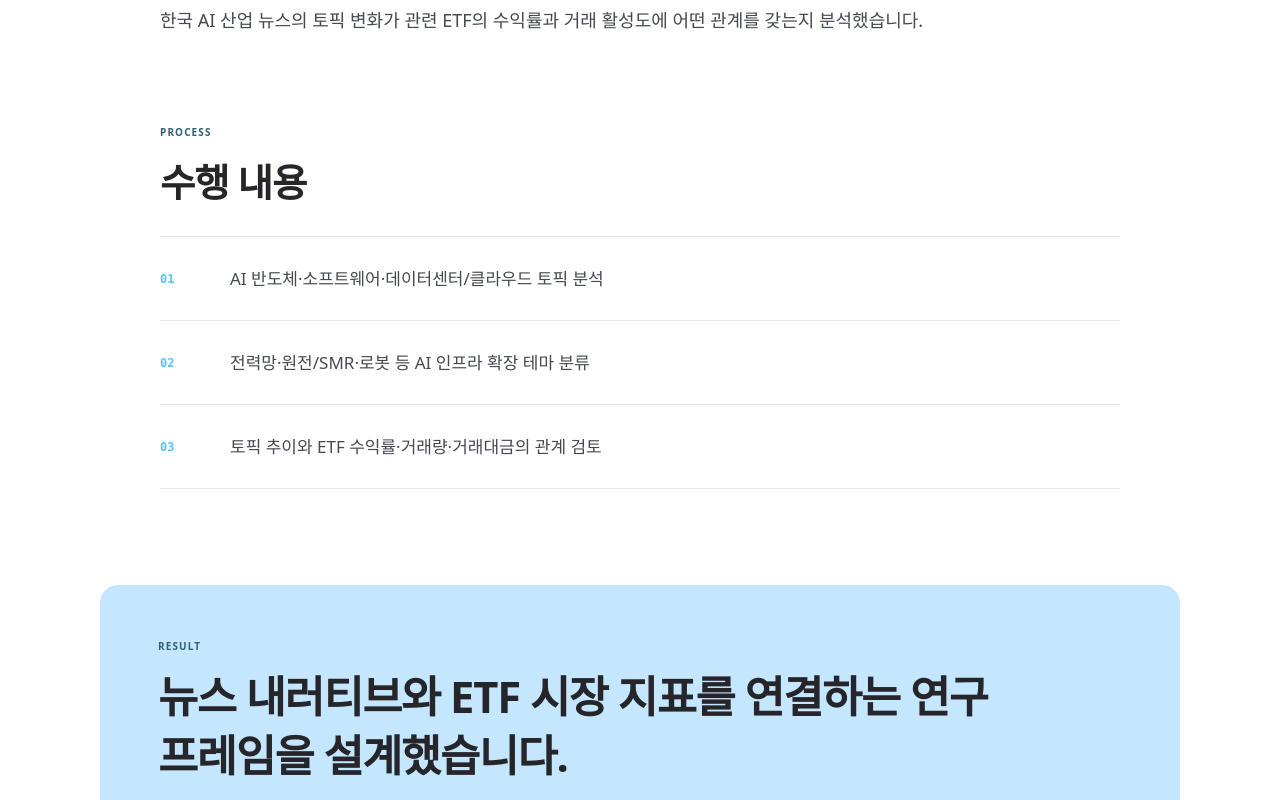
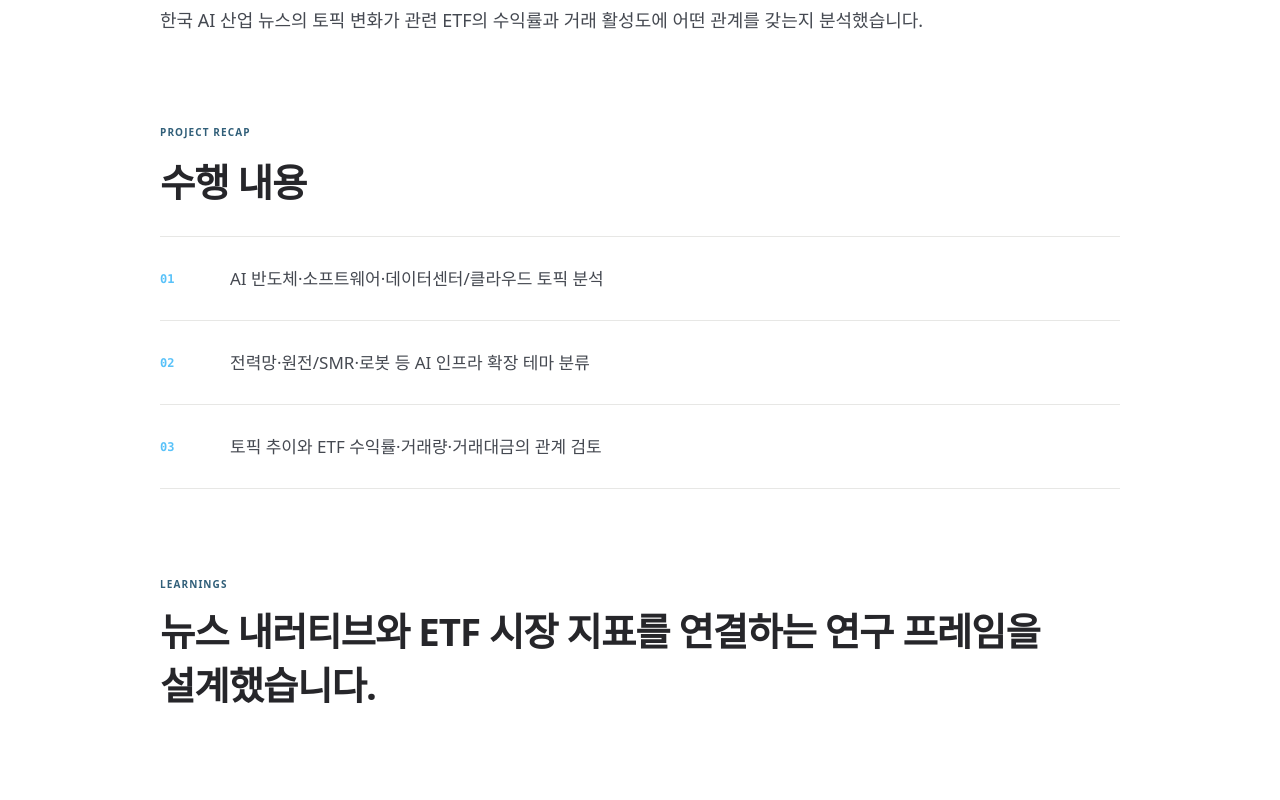
Before and after one commit to youra031220/youra-kim-portfolio, a Next.js app: page /projects/ai-etf-research in a window 1280 px wide. Shown: the part 1660-2460 px from the top of the page. Built offline with nearby package versions, Linux system fonts and the light colour scheme; a web font is replaced by a local one.

Commit message:
Refine project recap and learnings

```diff
--- a/app/globals.css
+++ b/app/globals.css
@@ -212,8 +212,8 @@ svg { width: 18px; fill: none; stroke: currentColor; stroke-width: 1.7; stroke-l
 .project-process-list li { min-height: 84px; padding: 20px 0; display: grid; grid-template-columns: 70px 1fr; align-items: center; border-bottom: 1px solid var(--line); }
 .project-process-list li > span { color: var(--purple); font-family: ui-monospace, "SFMono-Regular", Menlo, monospace; font-size: 12px; font-weight: 700; }
 .project-process-list p { margin: 0; color: #454951; font-size: 17px; line-height: 1.65; }
-.project-result-panel { max-width: 1080px; margin: 96px auto; padding: 54px 58px; background: #c4e6ff; border-radius: 18px; }
-.project-result-panel h2 { max-width: 900px; margin: 0; font-size: clamp(28px, 3.4vw, 46px); font-weight: 600; line-height: 1.35; letter-spacing: -1.2px; }
+.project-result-panel { max-width: 960px; margin: 88px auto; }
+.project-result-panel h2 { max-width: 900px; margin: 0; font-size: clamp(28px, 3vw, 40px); font-weight: 600; line-height: 1.4; letter-spacing: -1px; }
 .project-resources { max-width: 1080px; padding: 48px 0; display: grid; grid-template-columns: 1fr 1fr; gap: 70px; border-top: 1px solid var(--text); border-bottom: 1px solid var(--text); }
 .project-resources > div { min-width: 0; }
 .project-resources h2 { margin-bottom: 20px; font-size: 25px; }
@@ -382,7 +382,7 @@ footer { padding: 62px 0 28px; overflow: hidden; border-top: 1px solid var(--lin
   .project-detail-copy { font-size: 16px; line-height: 1.75; }
   .project-process-list li { min-height: 74px; grid-template-columns: 46px 1fr; }
   .project-process-list p { font-size: 15px; }
-  .project-result-panel { margin: 68px 0; padding: 34px 26px; border-radius: 12px; }
+  .project-result-panel { margin: 62px 0; }
   .project-resources { padding: 38px 0; grid-template-columns: 1fr; gap: 48px; }
   .other-projects { margin-top: 72px; }
   .other-project-grid { grid-template-columns: 1fr; gap: 38px; }
--- a/app/projects/[id]/page.tsx
+++ b/app/projects/[id]/page.tsx
@@ -79,7 +79,7 @@ export default async function ProjectPage({ params }: { params: Promise<{ id: st
             </section>
 
             <section className="project-detail-section">
-              <p className="project-detail-kicker">PROCESS</p>
+              <p className="project-detail-kicker">PROJECT RECAP</p>
               <h2>수행 내용</h2>
               <ol className="project-process-list">
                 {project.actions.map((action, index) => (
@@ -89,7 +89,7 @@ export default async function ProjectPage({ params }: { params: Promise<{ id: st
             </section>
 
             <section className="project-result-panel">
-              <p className="project-detail-kicker">RESULT</p>
+              <p className="project-detail-kicker">LEARNINGS</p>
               <h2>{project.result}</h2>
             </section>
 
```
